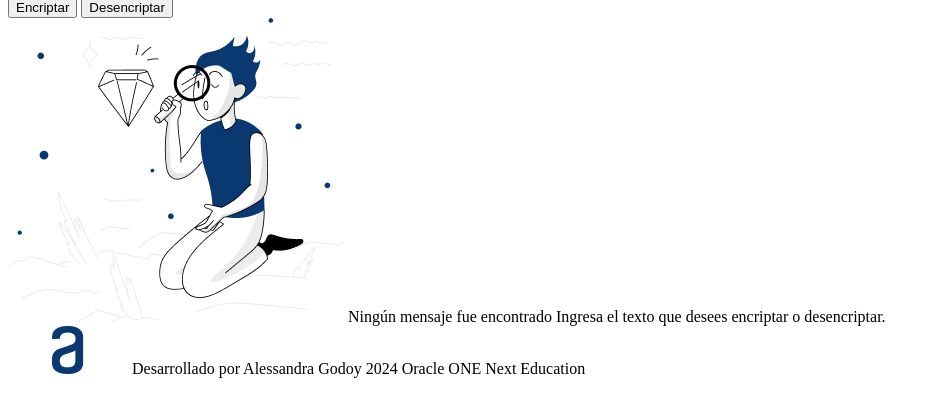
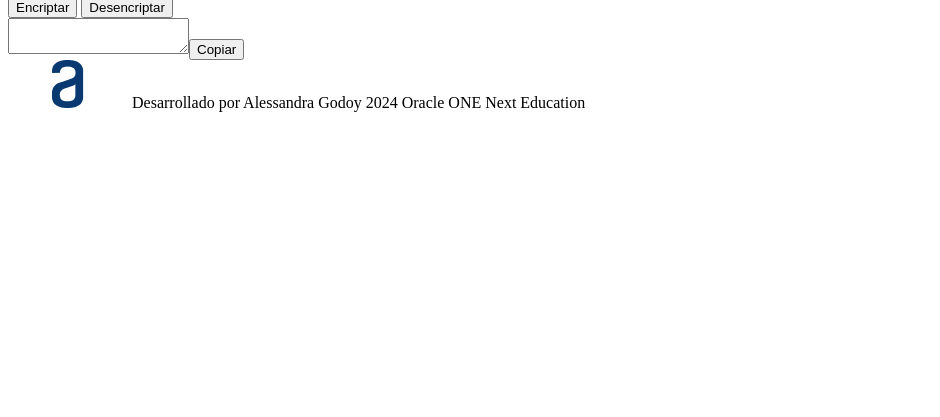
Before and after one commit to abengl/Encriptador-Challenge, a plain HTML site: page index.html in a window 1280 px wide. Both pictures are taken after a click on the button "Encriptar". Shown: the part 201-618 px from the top of the page, without its empty margins (0-940 px from the left). Drawn offline with Linux system fonts and the light colour scheme.

Commit message:
build: output view on the DOM

```diff
--- a/index.html
+++ b/index.html
@@ -16,9 +16,10 @@
       <div class="main__input">
         <textarea
           name="input"
-          id=""
+          id="input"
           class="main__input__textarea"
           placeholder="Ingrese el texto aquí"
+          autofocus
         ></textarea>
         <div class="main__input__alert">
           <img src="" alt="Ícono de alerta" id="alert__icon" />
--- a/main.js
+++ b/main.js
@@ -1,2 +1,26 @@
 //<textarea name="output" id="" class="main__result__textarea"></textarea>
 //<button class="main__result__button" id="button__copy">Copiar</button>
+
+/*Activate output area when there is text in the input */
+const inputElement = document.getElementById("input");
+const encryptButton = document.getElementById("button__encrypt");
+const dencryptButton = document.getElementById("button__dencrypt");
+
+const outputContainer = document.querySelector(".main__result");
+const outputElement = document.createElement("textarea");
+outputElement.id = "output";
+
+const copyButton = document.createElement("button");
+copyButton.innerText =  "Copiar";
+copyButton.id = "button__copy";
+
+document.addEventListener("DOMContentLoaded", () => {
+    encryptButton.addEventListener("click", (event) => {
+        event.preventDefault();
+        const inputText = inputElement.value;
+
+        outputContainer.innerHTML = "";
+        outputContainer.append(outputElement, copyButton);
+        outputElement.value = inputText;
+    })
+})
```
